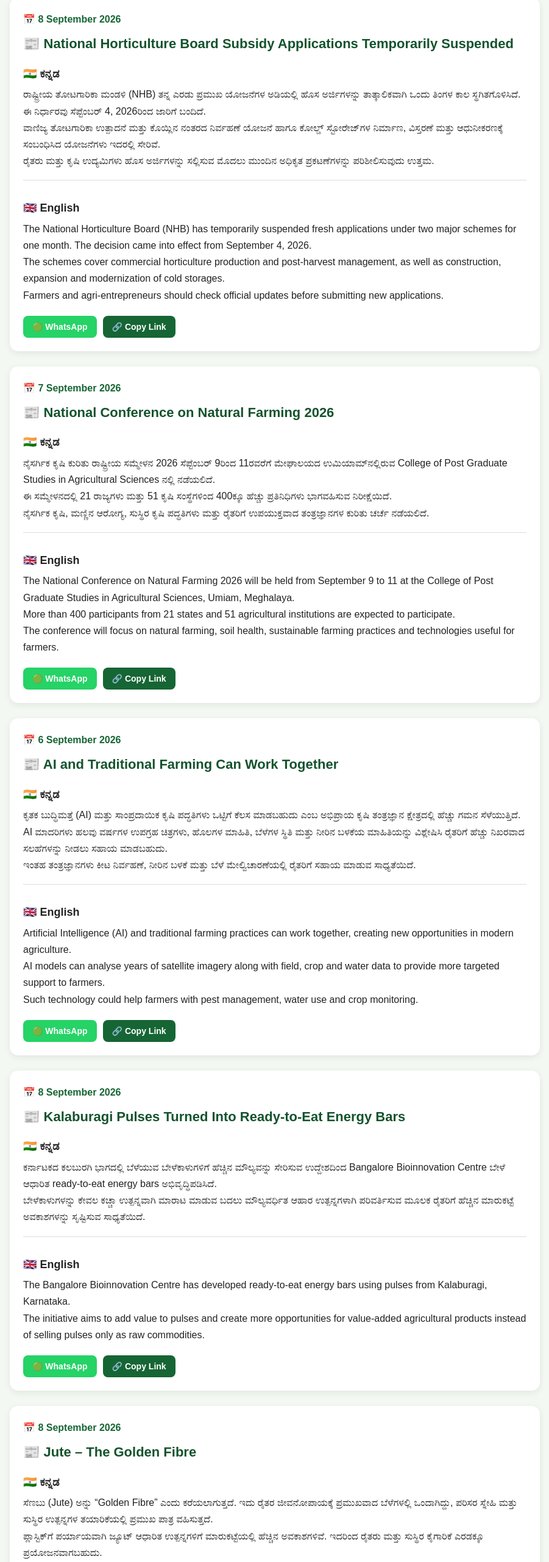
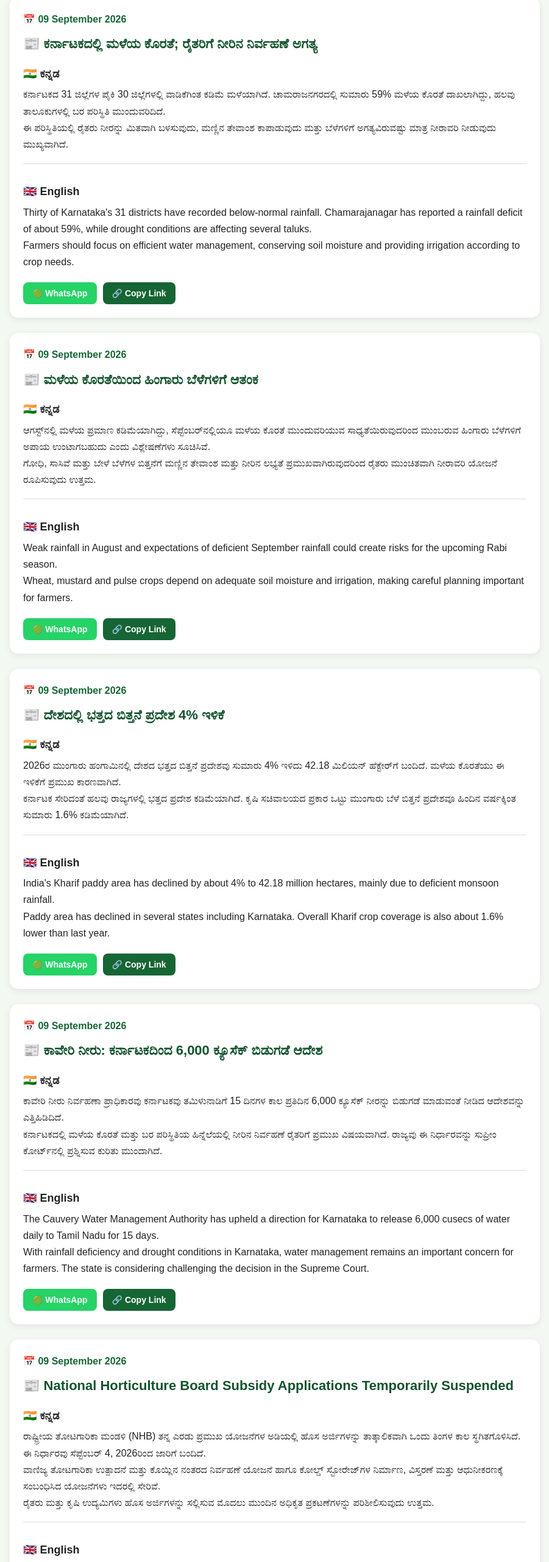
Before and after one commit to srcresco/SR-CRESCO, a plain HTML site: page news.html in a window 1280 px wide. Shown: the part 238-2800 px from the top of the page at 61% size, without its empty margins (189-1090 px from the left). Drawn offline with Linux system fonts and the light colour scheme.

Commit message:
Update news.html

```diff
--- a/news.html
+++ b/news.html
@@ -3,20 +3,20 @@
 <head>
 <meta charset="UTF-8">
 <meta name="viewport" content="width=device-width, initial-scale=1.0">
+
 <!-- Google Analytics -->
 <script async src="https://www.googletagmanager.com/gtag/js?id=G-W9695JZYKH"></script>
 <script>
 window.dataLayer = window.dataLayer || [];
 function gtag(){dataLayer.push(arguments);}
 gtag('js', new Date());
-
 gtag('config', 'G-W9695JZYKH');
 </script>
 
 <title>SR CRESCO | Agriculture News</title>
 
 <meta name="description"
-content="SR CRESCO Agriculture News – Latest farming news, technology, market updates, natural farming and useful information for farmers.">
+content="SR CRESCO Agriculture News – Latest farming news, Karnataka agriculture updates, weather, markets, technology and useful information for farmers.">
 
 <style>
 *{
@@ -26,7 +26,7 @@ content="SR CRESCO Agriculture News – Latest farming news, technology, market
 }
 
 body{
-    font-family:Arial, sans-serif;
+    font-family:Arial,sans-serif;
     background:#f4f8f3;
     color:#222;
     line-height:1.7;
@@ -159,10 +159,237 @@ footer{
 <a href="index.html" class="back">← Back to SR CRESCO</a>
 
 
-<!-- ARTICLE 1 -->
+<!-- TODAY ARTICLE 1 -->
 <div class="article">
 
-<div class="date">📅 8 September 2026</div>
+<div class="date">📅 09 September 2026</div>
+
+<h2>📰 ಕರ್ನಾಟಕದಲ್ಲಿ ಮಳೆಯ ಕೊರತೆ; ರೈತರಿಗೆ ನೀರಿನ ನಿರ್ವಹಣೆ ಅಗತ್ಯ</h2>
+
+<div class="lang-title">🇮🇳 ಕನ್ನಡ</div>
+
+<p>
+ಕರ್ನಾಟಕದ 31 ಜಿಲ್ಲೆಗಳ ಪೈಕಿ 30 ಜಿಲ್ಲೆಗಳಲ್ಲಿ ವಾಡಿಕೆಗಿಂತ ಕಡಿಮೆ
+ಮಳೆಯಾಗಿದೆ. ಚಾಮರಾಜನಗರದಲ್ಲಿ ಸುಮಾರು 59% ಮಳೆಯ ಕೊರತೆ ದಾಖಲಾಗಿದ್ದು,
+ಹಲವು ತಾಲೂಕುಗಳಲ್ಲಿ ಬರ ಪರಿಸ್ಥಿತಿ ಮುಂದುವರಿದಿದೆ.
+</p>
+
+<p>
+ಈ ಪರಿಸ್ಥಿತಿಯಲ್ಲಿ ರೈತರು ನೀರನ್ನು ಮಿತವಾಗಿ ಬಳಸುವುದು, ಮಣ್ಣಿನ ತೇವಾಂಶ
+ಕಾಪಾಡುವುದು ಮತ್ತು ಬೆಳೆಗಳಿಗೆ ಅಗತ್ಯವಿರುವಷ್ಟು ಮಾತ್ರ ನೀರಾವರಿ ನೀಡುವುದು
+ಮುಖ್ಯವಾಗಿದೆ.
+</p>
+
+<div class="english">
+
+<div class="lang-title">🇬🇧 English</div>
+
+<p>
+Thirty of Karnataka's 31 districts have recorded below-normal
+rainfall. Chamarajanagar has reported a rainfall deficit of about
+59%, while drought conditions are affecting several taluks.
+</p>
+
+<p>
+Farmers should focus on efficient water management, conserving
+soil moisture and providing irrigation according to crop needs.
+</p>
+
+</div>
+
+<div class="share-buttons">
+
+<button class="whatsapp-btn"
+onclick="shareWhatsApp(
+'Karnataka Rainfall Deficit',
+'30 of 31 Karnataka districts have recorded below-normal rainfall. Farmers should focus on efficient water management.'
+)">
+🟢 WhatsApp
+</button>
+
+<button class="copy-btn"
+onclick="copyNews('Karnataka Rainfall Deficit')">
+🔗 Copy Link
+</button>
+
+</div>
+</div>
+
+
+<!-- TODAY ARTICLE 2 -->
+<div class="article">
+
+<div class="date">📅 09 September 2026</div>
+
+<h2>📰 ಮಳೆಯ ಕೊರತೆಯಿಂದ ಹಿಂಗಾರು ಬೆಳೆಗಳಿಗೆ ಆತಂಕ</h2>
+
+<div class="lang-title">🇮🇳 ಕನ್ನಡ</div>
+
+<p>
+ಆಗಸ್ಟ್‌ನಲ್ಲಿ ಮಳೆಯ ಪ್ರಮಾಣ ಕಡಿಮೆಯಾಗಿದ್ದು, ಸೆಪ್ಟೆಂಬರ್‌ನಲ್ಲಿಯೂ
+ಮಳೆಯ ಕೊರತೆ ಮುಂದುವರಿಯುವ ಸಾಧ್ಯತೆಯಿರುವುದರಿಂದ ಮುಂಬರುವ ಹಿಂಗಾರು
+ಬೆಳೆಗಳಿಗೆ ಅಪಾಯ ಉಂಟಾಗಬಹುದು ಎಂದು ವಿಶ್ಲೇಷಣೆಗಳು ಸೂಚಿಸಿವೆ.
+</p>
+
+<p>
+ಗೋಧಿ, ಸಾಸಿವೆ ಮತ್ತು ಬೇಳೆ ಬೆಳೆಗಳ ಬಿತ್ತನೆಗೆ ಮಣ್ಣಿನ ತೇವಾಂಶ ಮತ್ತು
+ನೀರಿನ ಲಭ್ಯತೆ ಪ್ರಮುಖವಾಗಿರುವುದರಿಂದ ರೈತರು ಮುಂಚಿತವಾಗಿ ನೀರಾವರಿ
+ಯೋಜನೆ ರೂಪಿಸುವುದು ಉತ್ತಮ.
+</p>
+
+<div class="english">
+
+<div class="lang-title">🇬🇧 English</div>
+
+<p>
+Weak rainfall in August and expectations of deficient September
+rainfall could create risks for the upcoming Rabi season.
+</p>
+
+<p>
+Wheat, mustard and pulse crops depend on adequate soil moisture
+and irrigation, making careful planning important for farmers.
+</p>
+
+</div>
+
+<div class="share-buttons">
+
+<button class="whatsapp-btn"
+onclick="shareWhatsApp(
+'Rabi Crop Risk',
+'Weak September rainfall could create risks for the upcoming Rabi season.'
+)">
+🟢 WhatsApp
+</button>
+
+<button class="copy-btn"
+onclick="copyNews('Rabi Crop Risk')">
+🔗 Copy Link
+</button>
+
+</div>
+</div>
+
+
+<!-- TODAY ARTICLE 3 -->
+<div class="article">
+
+<div class="date">📅 09 September 2026</div>
+
+<h2>📰 ದೇಶದಲ್ಲಿ ಭತ್ತದ ಬಿತ್ತನೆ ಪ್ರದೇಶ 4% ಇಳಿಕೆ</h2>
+
+<div class="lang-title">🇮🇳 ಕನ್ನಡ</div>
+
+<p>
+2026ರ ಮುಂಗಾರು ಹಂಗಾಮಿನಲ್ಲಿ ದೇಶದ ಭತ್ತದ ಬಿತ್ತನೆ ಪ್ರದೇಶವು
+ಸುಮಾರು 4% ಇಳಿದು 42.18 ಮಿಲಿಯನ್ ಹೆಕ್ಟೇರ್‌ಗೆ ಬಂದಿದೆ.
+ಮಳೆಯ ಕೊರತೆಯು ಈ ಇಳಿಕೆಗೆ ಪ್ರಮುಖ ಕಾರಣವಾಗಿದೆ.
+</p>
+
+<p>
+ಕರ್ನಾಟಕ ಸೇರಿದಂತೆ ಹಲವು ರಾಜ್ಯಗಳಲ್ಲಿ ಭತ್ತದ ಪ್ರದೇಶ ಕಡಿಮೆಯಾಗಿದೆ.
+ಕೃಷಿ ಸಚಿವಾಲಯದ ಪ್ರಕಾರ ಒಟ್ಟು ಮುಂಗಾರು ಬೆಳೆ ಬಿತ್ತನೆ ಪ್ರದೇಶವೂ
+ಹಿಂದಿನ ವರ್ಷಕ್ಕಿಂತ ಸುಮಾರು 1.6% ಕಡಿಮೆಯಾಗಿದೆ.
+</p>
+
+<div class="english">
+
+<div class="lang-title">🇬🇧 English</div>
+
+<p>
+India's Kharif paddy area has declined by about 4% to
+42.18 million hectares, mainly due to deficient monsoon rainfall.
+</p>
+
+<p>
+Paddy area has declined in several states including Karnataka.
+Overall Kharif crop coverage is also about 1.6% lower than last year.
+</p>
+
+</div>
+
+<div class="share-buttons">
+
+<button class="whatsapp-btn"
+onclick="shareWhatsApp(
+'India Paddy Sowing Update',
+'India’s Kharif paddy area has declined by about 4% amid deficient monsoon rainfall.'
+)">
+🟢 WhatsApp
+</button>
+
+<button class="copy-btn"
+onclick="copyNews('India Paddy Sowing Update')">
+🔗 Copy Link
+</button>
+
+</div>
+</div>
+
+
+<!-- TODAY ARTICLE 4 -->
+<div class="article">
+
+<div class="date">📅 09 September 2026</div>
+
+<h2>📰 ಕಾವೇರಿ ನೀರು: ಕರ್ನಾಟಕದಿಂದ 6,000 ಕ್ಯೂಸೆಕ್ ಬಿಡುಗಡೆ ಆದೇಶ</h2>
+
+<div class="lang-title">🇮🇳 ಕನ್ನಡ</div>
+
+<p>
+ಕಾವೇರಿ ನೀರು ನಿರ್ವಹಣಾ ಪ್ರಾಧಿಕಾರವು ಕರ್ನಾಟಕವು ತಮಿಳುನಾಡಿಗೆ
+15 ದಿನಗಳ ಕಾಲ ಪ್ರತಿದಿನ 6,000 ಕ್ಯೂಸೆಕ್ ನೀರನ್ನು ಬಿಡುಗಡೆ ಮಾಡುವಂತೆ
+ನೀಡಿದ ಆದೇಶವನ್ನು ಎತ್ತಿಹಿಡಿದಿದೆ.
+</p>
+
+<p>
+ಕರ್ನಾಟಕದಲ್ಲಿ ಮಳೆಯ ಕೊರತೆ ಮತ್ತು ಬರ ಪರಿಸ್ಥಿತಿಯ ಹಿನ್ನೆಲೆಯಲ್ಲಿ
+ನೀರಿನ ನಿರ್ವಹಣೆ ರೈತರಿಗೆ ಪ್ರಮುಖ ವಿಷಯವಾಗಿದೆ. ರಾಜ್ಯವು ಈ
+ನಿರ್ಧಾರವನ್ನು ಸುಪ್ರೀಂ ಕೋರ್ಟ್‌ನಲ್ಲಿ ಪ್ರಶ್ನಿಸುವ ಕುರಿತು ಮುಂದಾಗಿದೆ.
+</p>
+
+<div class="english">
+
+<div class="lang-title">🇬🇧 English</div>
+
+<p>
+The Cauvery Water Management Authority has upheld a direction
+for Karnataka to release 6,000 cusecs of water daily to Tamil Nadu
+for 15 days.
+</p>
+
+<p>
+With rainfall deficiency and drought conditions in Karnataka,
+water management remains an important concern for farmers.
+The state is considering challenging the decision in the Supreme Court.
+</p>
+
+</div>
+
+<div class="share-buttons">
+
+<button class="whatsapp-btn"
+onclick="shareWhatsApp(
+'Cauvery Water Update',
+'Karnataka has been directed to release 6,000 cusecs of Cauvery water daily to Tamil Nadu for 15 days.'
+)">
+🟢 WhatsApp
+</button>
+
+<button class="copy-btn"
+onclick="copyNews('Cauvery Water Update')">
+🔗 Copy Link
+</button>
+
+</div>
+</div>
+
+
+<!-- OLD ARTICLE 1 -->
+<div class="article">
+
+<div class="date">📅 09 September 2026</div>
 
 <h2>📰 National Horticulture Board Subsidy Applications Temporarily Suspended</h2>
 
@@ -191,8 +418,7 @@ footer{
 
 <p>
 The National Horticulture Board (NHB) has temporarily suspended
-fresh applications under two major schemes for one month.
-The decision came into effect from September 4, 2026.
+fresh applications under two major horticulture schemes for one month.
 </p>
 
 <p>
@@ -209,6 +435,7 @@ before submitting new applications.
 </div>
 
 <div class="share-buttons">
+
 <button class="whatsapp-btn"
 onclick="shareWhatsApp(
 'National Horticulture Board Subsidy Update',
@@ -221,15 +448,15 @@ onclick="shareWhatsApp(
 onclick="copyNews('National Horticulture Board Subsidy Update')">
 🔗 Copy Link
 </button>
+
 </div>
-
 </div>
 
 
-<!-- ARTICLE 2 -->
+<!-- OLD ARTICLE 2 -->
 <div class="article">
 
-<div class="date">📅 7 September 2026</div>
+<div class="date">📅 09 September 2026</div>
 
 <h2>📰 National Conference on Natural Farming 2026</h2>
 
@@ -237,18 +464,12 @@ onclick="copyNews('National Horticulture Board Subsidy Update')">
 
 <p>
 ನೈಸರ್ಗಿಕ ಕೃಷಿ ಕುರಿತು ರಾಷ್ಟ್ರೀಯ ಸಮ್ಮೇಳನ 2026 ಸೆಪ್ಟೆಂಬರ್ 9ರಿಂದ
-11ರವರೆಗೆ ಮೇಘಾಲಯದ ಉಮಿಯಾಮ್‌ನಲ್ಲಿರುವ College of Post Graduate
-Studies in Agricultural Sciences ನಲ್ಲಿ ನಡೆಯಲಿದೆ.
+11ರವರೆಗೆ ಮೇಘಾಲಯದ ಉಮಿಯಾಮ್‌ನಲ್ಲಿ ನಡೆಯಲಿದೆ.
 </p>
 
 <p>
-ಈ ಸಮ್ಮೇಳನದಲ್ಲಿ 21 ರಾಜ್ಯಗಳು ಮತ್ತು 51 ಕೃಷಿ ಸಂಸ್ಥೆಗಳಿಂದ
-400ಕ್ಕೂ ಹೆಚ್ಚು ಪ್ರತಿನಿಧಿಗಳು ಭಾಗವಹಿಸುವ ನಿರೀಕ್ಷೆಯಿದೆ.
-</p>
-
-<p>
-ನೈಸರ್ಗಿಕ ಕೃಷಿ, ಮಣ್ಣಿನ ಆರೋಗ್ಯ, ಸುಸ್ಥಿರ ಕೃಷಿ ಪದ್ಧತಿಗಳು ಮತ್ತು
-ರೈತರಿಗೆ ಉಪಯುಕ್ತವಾದ ತಂತ್ರಜ್ಞಾನಗಳ ಕುರಿತು ಚರ್ಚೆ ನಡೆಯಲಿದೆ.
+21 ರಾಜ್ಯಗಳು ಮತ್ತು 51 ಕೃಷಿ ಸಂಸ್ಥೆಗಳಿಂದ 400ಕ್ಕೂ ಹೆಚ್ಚು ಪ್ರತಿನಿಧಿಗಳು
+ಭಾಗವಹಿಸುವ ನಿರೀಕ್ಷೆಯಿದೆ.
 </p>
 
 <div class="english">
@@ -257,8 +478,7 @@ Studies in Agricultural Sciences ನಲ್ಲಿ ನಡೆಯಲಿದೆ.
 
 <p>
 The National Conference on Natural Farming 2026 will be held
-from September 9 to 11 at the College of Post Graduate Studies
-in Agricultural Sciences, Umiam, Meghalaya.
+from September 9 to 11 in Umiam, Meghalaya.
 </p>
 
 <p>
@@ -266,14 +486,10 @@ More than 400 participants from 21 states and 51 agricultural
 institutions are expected to participate.
 </p>
 
-<p>
-The conference will focus on natural farming, soil health,
-sustainable farming practices and technologies useful for farmers.
-</p>
-
 </div>
 
 <div class="share-buttons">
+
 <button class="whatsapp-btn"
 onclick="shareWhatsApp(
 'National Conference on Natural Farming 2026',
@@ -286,15 +502,15 @@ onclick="shareWhatsApp(
 onclick="copyNews('National Conference on Natural Farming 2026')">
 🔗 Copy Link
 </button>
+
 </div>
-
 </div>
 
 
-<!-- ARTICLE 3 -->
+<!-- OLD ARTICLE 3 -->
 <div class="article">
 
-<div class="date">📅 6 September 2026</div>
+<div class="date">📅 09 September 2026</div>
 
 <h2>📰 AI and Traditional Farming Can Work Together</h2>
 
@@ -302,19 +518,8 @@ onclick="copyNews('National Conference on Natural Farming 2026')">
 
 <p>
 ಕೃತಕ ಬುದ್ಧಿಮತ್ತೆ (AI) ಮತ್ತು ಸಾಂಪ್ರದಾಯಿಕ ಕೃಷಿ ಪದ್ಧತಿಗಳು
-ಒಟ್ಟಿಗೆ ಕೆಲಸ ಮಾಡಬಹುದು ಎಂಬ ಅಭಿಪ್ರಾಯ ಕೃಷಿ ತಂತ್ರಜ್ಞಾನ ಕ್ಷೇತ್ರದಲ್ಲಿ
-ಹೆಚ್ಚು ಗಮನ ಸೆಳೆಯುತ್ತಿದೆ.
-</p>
-
-<p>
-AI ಮಾದರಿಗಳು ಹಲವು ವರ್ಷಗಳ ಉಪಗ್ರಹ ಚಿತ್ರಗಳು, ಹೊಲಗಳ ಮಾಹಿತಿ,
-ಬೆಳೆಗಳ ಸ್ಥಿತಿ ಮತ್ತು ನೀರಿನ ಬಳಕೆಯ ಮಾಹಿತಿಯನ್ನು ವಿಶ್ಲೇಷಿಸಿ
-ರೈತರಿಗೆ ಹೆಚ್ಚು ನಿಖರವಾದ ಸಲಹೆಗಳನ್ನು ನೀಡಲು ಸಹಾಯ ಮಾಡಬಹುದು.
-</p>
-
-<p>
-ಇಂತಹ ತಂತ್ರಜ್ಞಾನಗಳು ಕೀಟ ನಿರ್ವಹಣೆ, ನೀರಿನ ಬಳಕೆ ಮತ್ತು
-ಬೆಳೆ ಮೇಲ್ವಿಚಾರಣೆಯಲ್ಲಿ ರೈತರಿಗೆ ಸಹಾಯ ಮಾಡುವ ಸಾಧ್ಯತೆಯಿದೆ.
+ಒಟ್ಟಿಗೆ ಕೆಲಸ ಮಾಡಬಹುದು. AI ಮೂಲಕ ಉಪಗ್ರಹ ಚಿತ್ರಗಳು, ಹೊಲಗಳ ಮಾಹಿತಿ,
+ಬೆಳೆಗಳ ಸ್ಥಿತಿ ಮತ್ತು ನೀರಿನ ಬಳಕೆಯ ಮಾಹಿತಿಯನ್ನು ವಿಶ್ಲೇಷಿಸಬಹುದು.
 </p>
 
 <div class="english">
@@ -323,23 +528,14 @@ AI ಮಾದರಿಗಳು ಹಲವು ವರ್ಷಗಳ ಉಪಗ್ರಹ
 
 <p>
 Artificial Intelligence (AI) and traditional farming practices
-can work together, creating new opportunities in modern agriculture.
-</p>
-
-<p>
-AI models can analyse years of satellite imagery along with
-field, crop and water data to provide more targeted support
-to farmers.
-</p>
-
-<p>
-Such technology could help farmers with pest management,
-water use and crop monitoring.
+can work together. AI can analyse satellite imagery, field,
+crop and water data to support farmers.
 </p>
 
 </div>
 
 <div class="share-buttons">
+
 <button class="whatsapp-btn"
 onclick="shareWhatsApp(
 'AI and Agriculture',
@@ -352,30 +548,24 @@ onclick="shareWhatsApp(
 onclick="copyNews('AI and Agriculture')">
 🔗 Copy Link
 </button>
+
 </div>
-
 </div>
 
 
-<!-- ARTICLE 4 -->
+<!-- OLD ARTICLE 4 -->
 <div class="article">
 
-<div class="date">📅 8 September 2026</div>
+<div class="date">📅 09 September 2026</div>
 
 <h2>📰 Kalaburagi Pulses Turned Into Ready-to-Eat Energy Bars</h2>
 
 <div class="lang-title">🇮🇳 ಕನ್ನಡ</div>
 
 <p>
-ಕರ್ನಾಟಕದ ಕಲಬುರಗಿ ಭಾಗದಲ್ಲಿ ಬೆಳೆಯುವ ಬೇಳೆಕಾಳುಗಳಿಗೆ ಹೆಚ್ಚಿನ
-ಮೌಲ್ಯವನ್ನು ಸೇರಿಸುವ ಉದ್ದೇಶದಿಂದ Bangalore Bioinnovation Centre
-ಬೇಳೆ ಆಧಾರಿತ ready-to-eat energy bars ಅಭಿವೃದ್ಧಿಪಡಿಸಿದೆ.
-</p>
-
-<p>
-ಬೇಳೆಕಾಳುಗಳನ್ನು ಕೇವಲ ಕಚ್ಚಾ ಉತ್ಪನ್ನವಾಗಿ ಮಾರಾಟ ಮಾಡುವ ಬದಲು
-ಮೌಲ್ಯವರ್ಧಿತ ಆಹಾರ ಉತ್ಪನ್ನಗಳಾಗಿ ಪರಿವರ್ತಿಸುವ ಮೂಲಕ ರೈತರಿಗೆ
-ಹೆಚ್ಚಿನ ಮಾರುಕಟ್ಟೆ ಅವಕಾಶಗಳನ್ನು ಸೃಷ್ಟಿಸುವ ಸಾಧ್ಯತೆಯಿದೆ.
+ಕಲಬುರಗಿ ಭಾಗದಲ್ಲಿ ಬೆಳೆಯುವ ಬೇಳೆಕಾಳುಗಳಿಗೆ ಹೆಚ್ಚಿನ ಮೌಲ್ಯವನ್ನು
+ಸೇರಿಸುವ ಉದ್ದೇಶದಿಂದ ಬೇಳೆ ಆಧಾರಿತ ready-to-eat energy bars
+ಅಭಿವೃದ್ಧಿಪಡಿಸಲಾಗಿದೆ.
 </p>
 
 <div class="english">
@@ -383,19 +573,14 @@ onclick="copyNews('AI and Agriculture')">
 <div class="lang-title">🇬🇧 English</div>
 
 <p>
-The Bangalore Bioinnovation Centre has developed ready-to-eat
-energy bars using pulses from Kalaburagi, Karnataka.
-</p>
-
-<p>
-The initiative aims to add value to pulses and create more
-opportunities for value-added agricultural products instead of
-selling pulses only as raw commodities.
+Ready-to-eat energy bars using pulses from Kalaburagi highlight
+new opportunities for value addition in agriculture.
 </p>
 
 </div>
 
 <div class="share-buttons">
+
 <button class="whatsapp-btn"
 onclick="shareWhatsApp(
 'Value Addition for Kalaburagi Pulses',
@@ -408,15 +593,15 @@ onclick="shareWhatsApp(
 onclick="copyNews('Value Addition for Kalaburagi Pulses')">
 🔗 Copy Link
 </button>
+
 </div>
-
 </div>
 
 
-<!-- ARTICLE 5 -->
+<!-- OLD ARTICLE 5 -->
 <div class="article">
 
-<div class="date">📅 8 September 2026</div>
+<div class="date">📅 09 September 2026</div>
 
 <h2>📰 Jute – The Golden Fibre</h2>
 
@@ -424,15 +609,8 @@ onclick="copyNews('Value Addition for Kalaburagi Pulses')">
 
 <p>
 ಸೆಣಬು (Jute) ಅನ್ನು “Golden Fibre” ಎಂದು ಕರೆಯಲಾಗುತ್ತದೆ.
-ಇದು ರೈತರ ಜೀವನೋಪಾಯಕ್ಕೆ ಪ್ರಮುಖವಾದ ಬೆಳೆಗಳಲ್ಲಿ ಒಂದಾಗಿದ್ದು,
-ಪರಿಸರ ಸ್ನೇಹಿ ಮತ್ತು ಸುಸ್ಥಿರ ಉತ್ಪನ್ನಗಳ ತಯಾರಿಕೆಯಲ್ಲಿ ಪ್ರಮುಖ
-ಪಾತ್ರ ವಹಿಸುತ್ತದೆ.
-</p>
-
-<p>
-ಪ್ಲಾಸ್ಟಿಕ್‌ಗೆ ಪರ್ಯಾಯವಾಗಿ ಜ್ಯೂಟ್ ಆಧಾರಿತ ಉತ್ಪನ್ನಗಳಿಗೆ
-ಮಾರುಕಟ್ಟೆಯಲ್ಲಿ ಹೆಚ್ಚಿನ ಅವಕಾಶಗಳಿವೆ. ಇದರಿಂದ ರೈತರು ಮತ್ತು
-ಸುಸ್ಥಿರ ಕೈಗಾರಿಕೆ ಎರಡಕ್ಕೂ ಪ್ರಯೋಜನವಾಗಬಹುದು.
+ಇದು ಪರಿಸರ ಸ್ನೇಹಿ ಮತ್ತು ಸುಸ್ಥಿರ ಉತ್ಪನ್ನಗಳ ತಯಾರಿಕೆಯಲ್ಲಿ
+ಪ್ರಮುಖ ಪಾತ್ರ ವಹಿಸುತ್ತದೆ.
 </p>
 
 <div class="english">
@@ -440,20 +618,14 @@ onclick="copyNews('Value Addition for Kalaburagi Pulses')">
 <div class="lang-title">🇬🇧 English</div>
 
 <p>
-Jute is widely known as the “Golden Fibre”. It plays an
-important role in farmer livelihoods and supports sustainable
-and environmentally friendly industries.
-</p>
-
-<p>
-Jute-based products also have opportunities as alternatives
-to plastic, creating potential benefits for farmers and
-sustainable industries.
+Jute is widely known as the “Golden Fibre” and plays an
+important role in sustainable and environmentally friendly industries.
 </p>
 
 </div>
 
 <div class="share-buttons">
+
 <button class="whatsapp-btn"
 onclick="shareWhatsApp(
 'Jute – The Golden Fibre',
@@ -466,30 +638,23 @@ onclick="shareWhatsApp(
 onclick="copyNews('Jute – The Golden Fibre')">
 🔗 Copy Link
 </button>
+
 </div>
-
 </div>
 
 
-<!-- ARTICLE 6 -->
+<!-- OLD ARTICLE 6 -->
 <div class="article">
 
-<div class="date">📅 8 September 2026</div>
+<div class="date">📅 09 September 2026</div>
 
 <h2>📰 ICAR Training on Nursery Management and Grafting</h2>
 
 <div class="lang-title">🇮🇳 ಕನ್ನಡ</div>
 
 <p>
-ICAR-Indian Institute of Vegetable Research (ICAR-IIVR),
-ವಾರಾಣಸಿಯಲ್ಲಿ ತರಕಾರಿ ಬೆಳೆಗಳ ನರ್ಸರಿ ನಿರ್ವಹಣೆ ಮತ್ತು grafting
-ತಂತ್ರಗಳ ಕುರಿತು ಐದು ದಿನಗಳ ಪ್ರಾಯೋಗಿಕ ತರಬೇತಿಯನ್ನು ಆರಂಭಿಸಿದೆ.
-</p>
-
-<p>
-10 ರಾಜ್ಯಗಳಿಂದ 30 ರೈತರು ಈ ತರಬೇತಿಯಲ್ಲಿ ಭಾಗವಹಿಸುತ್ತಿದ್ದಾರೆ.
-ಉತ್ತಮ ಗುಣಮಟ್ಟದ ಸಸಿಗಳ ಉತ್ಪಾದನೆ ಮತ್ತು ಆಧುನಿಕ ನರ್ಸರಿ ತಂತ್ರಜ್ಞಾನಗಳ
-ಬಗ್ಗೆ ರೈತರಿಗೆ ಪ್ರಾಯೋಗಿಕ ಜ್ಞಾನ ನೀಡುವುದು ಇದರ ಉದ್ದೇಶವಾಗಿದೆ.
+ICAR-IIVR ವಾರಾಣಸಿಯಲ್ಲಿ ತರಕಾರಿ ಬೆಳೆಗಳ ನರ್ಸರಿ ನಿರ್ವಹಣೆ ಮತ್ತು
+grafting ತಂತ್ರಗಳ ಕುರಿತು ಐದು ದಿನಗಳ ಪ್ರಾಯೋಗಿಕ ತರಬೇತಿಯನ್ನು ಆರಂಭಿಸಿದೆ.
 </p>
 
 <div class="english">
@@ -497,20 +662,14 @@ ICAR-Indian Institute of Vegetable Research (ICAR-IIVR),
 <div class="lang-title">🇬🇧 English</div>
 
 <p>
-ICAR-Indian Institute of Vegetable Research (ICAR-IIVR),
-Varanasi, has started a five-day hands-on training programme
-on nursery management and grafting techniques in vegetable crops.
-</p>
-
-<p>
-Thirty farmers from 10 states are participating in the programme.
-The training aims to provide practical knowledge on quality
-seedling production and modern nursery techniques.
+ICAR-IIVR, Varanasi, has started a five-day hands-on training
+programme on nursery management and grafting techniques.
 </p>
 
 </div>
 
 <div class="share-buttons">
+
 <button class="whatsapp-btn"
 onclick="shareWhatsApp(
 'ICAR Nursery and Grafting Training',
@@ -523,10 +682,9 @@ onclick="shareWhatsApp(
 onclick="copyNews('ICAR Nursery and Grafting Training')">
 🔗 Copy Link
 </button>
-</div>
 
 </div>
-
+</div>
 
 </div>
 
@@ -538,30 +696,30 @@ onclick="copyNews('ICAR Nursery and Grafting Training')">
 
 <script>
 
-function shareWhatsApp(title, description){
+function shareWhatsApp(title,description){
 
-    const url = "https://srcresco.github.io/SR-CRESCO/news.html";
+    const url="https://srcresco.github.io/SR-CRESCO/news.html";
 
-    const message =
-        "🌾 SR CRESCO – Agriculture News\n\n" +
-        title + "\n\n" +
-        description + "\n\n" +
-        "Read more:\n" + url;
+    const message=
+        "🌾 SR CRESCO – Agriculture News\n\n"+
+        title+"\n\n"+
+        description+"\n\n"+
+        "Read more:\n"+url;
 
-    const whatsappURL =
-        "https://wa.me/?text=" + encodeURIComponent(message);
+    const whatsappURL=
+        "https://wa.me/?text="+encodeURIComponent(message);
 
-    window.open(whatsappURL, "_blank");
+    window.open(whatsappURL,"_blank");
 }
 
 
 function copyNews(title){
 
-    const url = "https://srcresco.github.io/SR-CRESCO/news.html";
+    const url="https://srcresco.github.io/SR-CRESCO/news.html";
 
-    const text =
-        "🌾 SR CRESCO – " + title + "\n\n" +
-        "Read more: " + url;
+    const text=
+        "🌾 SR CRESCO – "+title+"\n\n"+
+        "Read more: "+url;
 
     if(navigator.clipboard){
 
@@ -581,12 +739,14 @@ function copyNews(title){
 
 function fallbackCopy(text){
 
-    const textarea = document.createElement("textarea");
+    const textarea=document.createElement("textarea");
 
-    textarea.value = text;
+    textarea.value=text;
+
     document.body.appendChild(textarea);
 
     textarea.select();
+
     document.execCommand("copy");
 
     document.body.removeChild(textarea);
```
Lines whose indentation alone changed are shown as unchanged.
